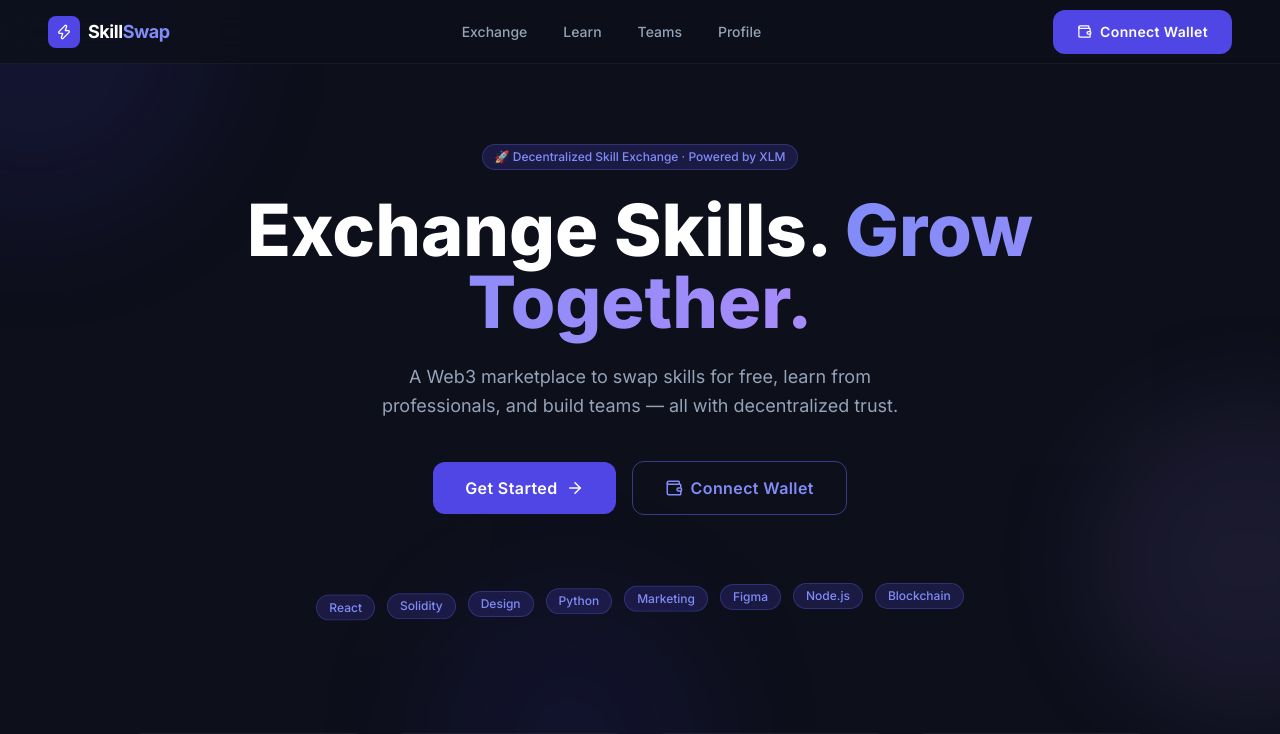
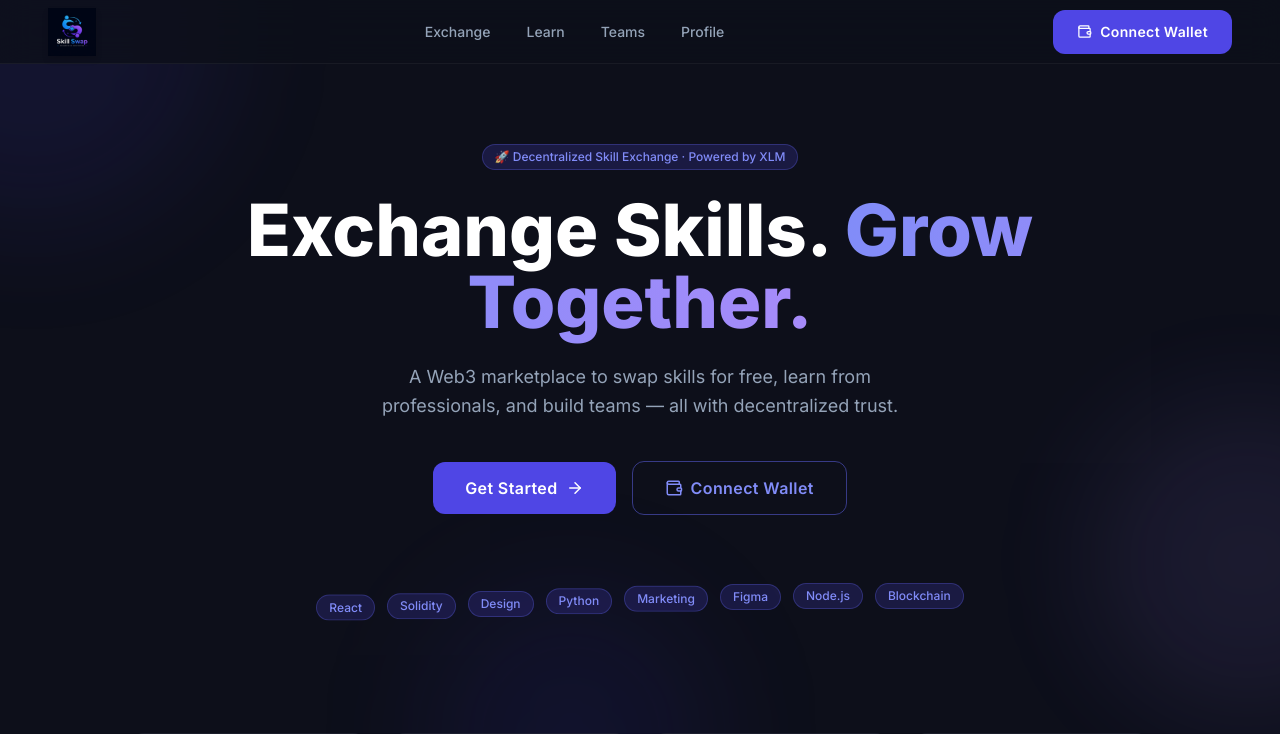
Before and after one commit to soumyaditya-7/Skillswap-x-XLM, a React (Vite) app: page / in a window 1280 px wide. Shown: the top 734 px of the page. Built offline with nearby package versions, Linux system fonts and the light colour scheme.

Commit message:
style: replace old logo with new skillswap logo image

```diff
--- a/src/components/Navbar.jsx
+++ b/src/components/Navbar.jsx
@@ -35,12 +35,7 @@ const Navbar = ({ user, onConnectClick, onLogout }) => {
     >
       {/* Logo */}
       <Link to="/" className="flex items-center gap-2 group">
-        <span className="flex items-center justify-center w-8 h-8 rounded-lg bg-brand-600 group-hover:bg-brand-500 transition-colors">
-          <Zap size={16} className="text-white" />
-        </span>
-        <span className="font-bold text-white text-lg tracking-tight">
-          Skill<span className="text-brand-400">Swap</span>
-        </span>
+        <img src="/skillswap-logo.png" alt="Skill Swap Logo" className="h-12 w-auto object-contain drop-shadow-md group-hover:opacity-90 transition-opacity" />
       </Link>
 
       {/* Desktop nav links */}
```
Also changed, not shown: public/skillswap-logo.png (added).
